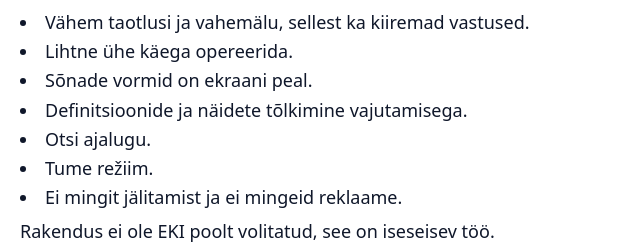
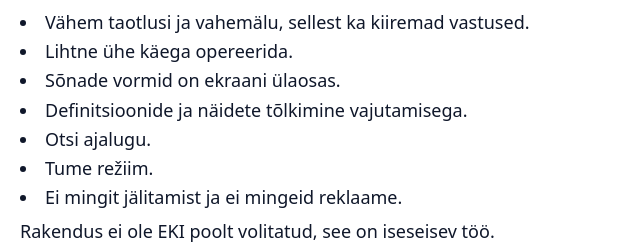
Before and after one commit to Zverik/sonamobi-landing, a plain HTML site: page docs/index.html in a window 1280 px wide. Shown: the part 240-486 px from the top of the page, 0-640 px from the left. Drawn offline with Linux system fonts and the light colour scheme.

Commit message:
peale → ülaosas

```diff
--- a/docs/index.html
+++ b/docs/index.html
@@ -24,7 +24,7 @@
       <ul class="list-disc list-inside pb-1" role="list">
         <li>Vähem taotlusi ja vahemälu, sellest ka kiiremad vastused.</li>
         <li>Lihtne ühe käega opereerida.</li>
-        <li>Sõnade vormid on ekraani peal.</li>
+        <li>Sõnade vormid on ekraani ülaosas.</li>
         <li>Definitsioonide ja näidete tõlkimine vajutamisega.</li>
         <li>Otsi ajalugu.</li>
         <li>Tume režiim.</li>
```
